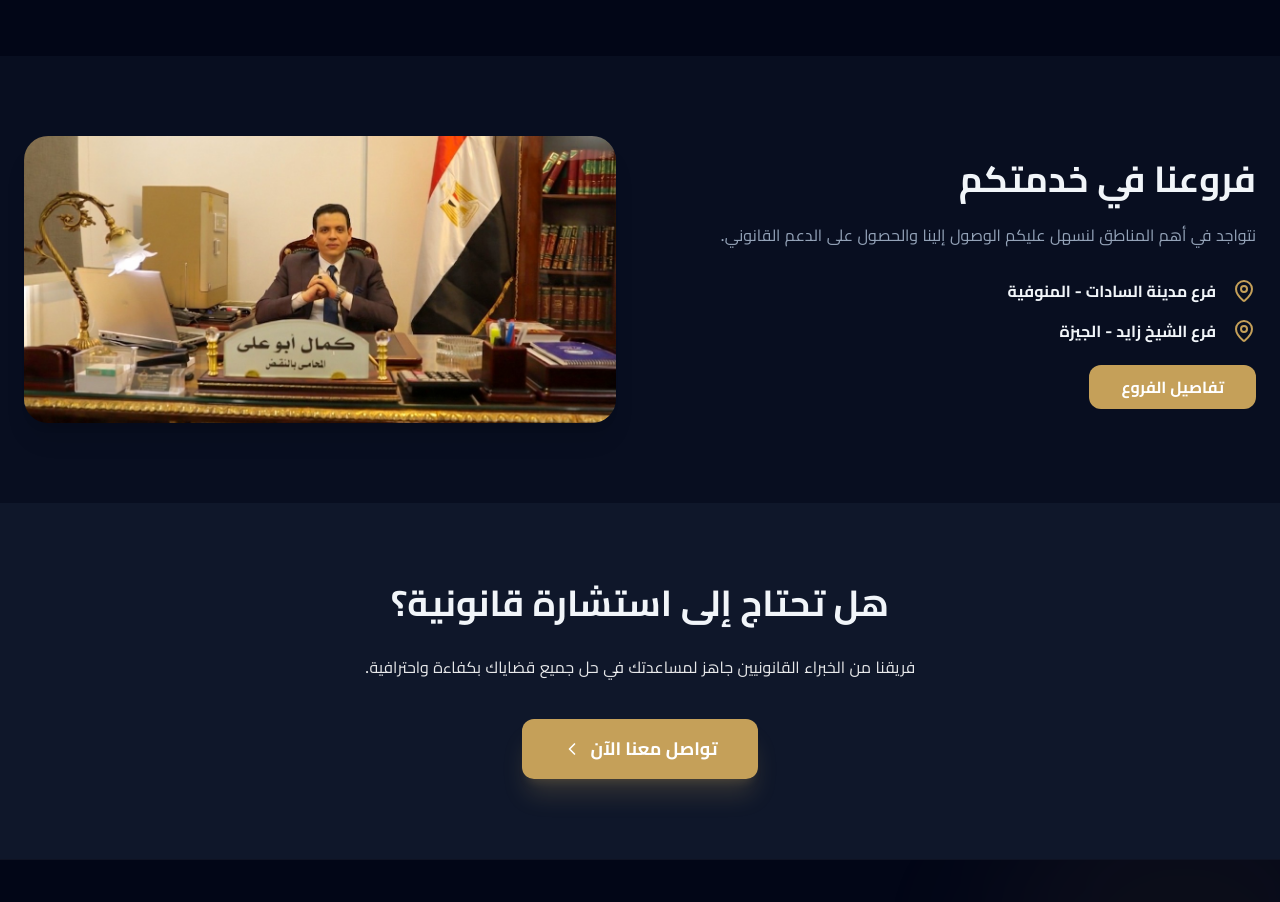
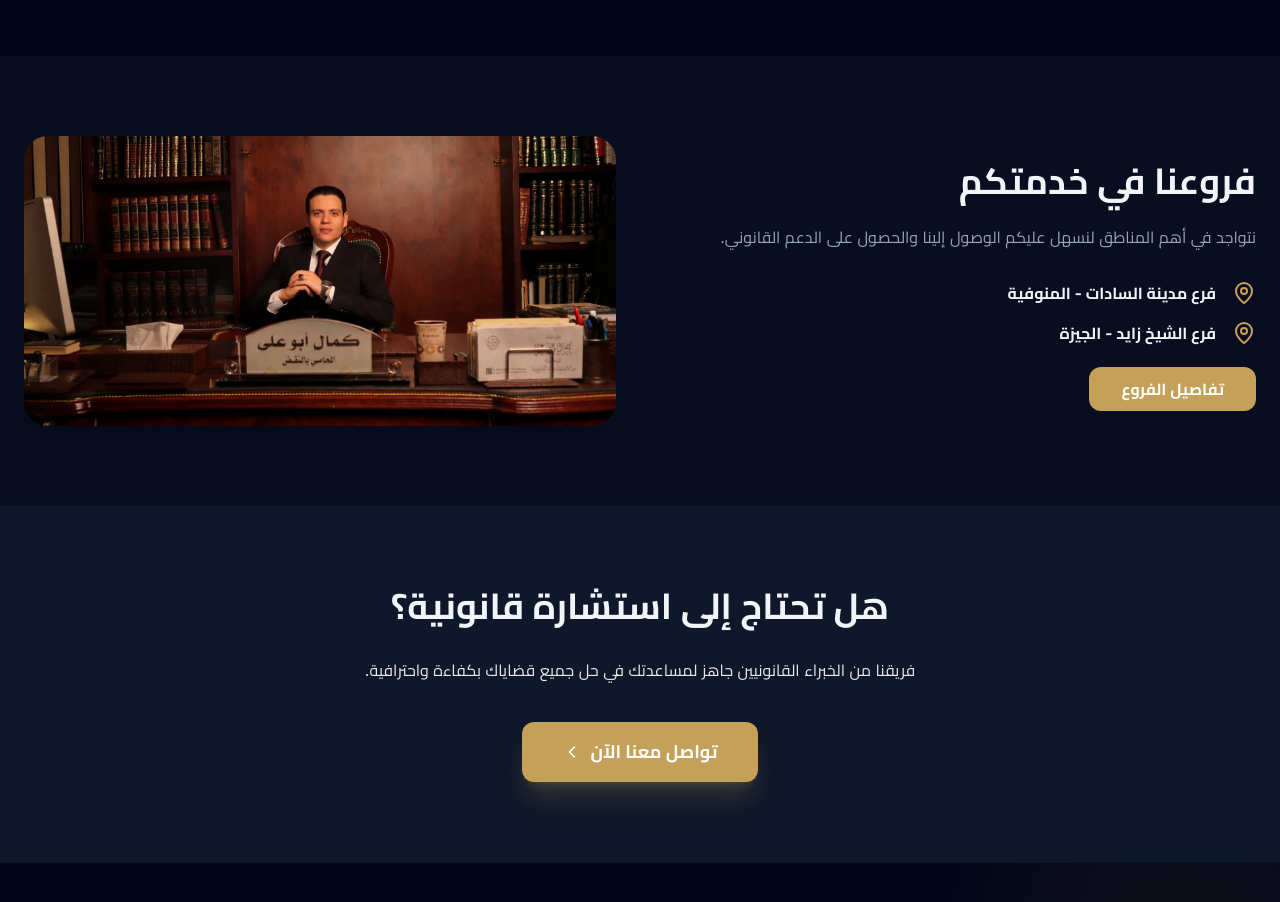
Before and after one commit to deabow/kamal-abo-ali-law, a Next.js app: page / in a window 1280 px wide. Shown: the part 2780-3682 px from the top of the page. Built offline with nearby package versions, Linux system fonts and the light colour scheme; a web font is replaced by a local one.

Commit message:
feat(home): update bottom section image with Counselor Kamal Abu Ali desk photo

```diff
--- a/src/legacy-pages/Home.tsx
+++ b/src/legacy-pages/Home.tsx
@@ -222,12 +222,12 @@ export default function Home({ lang }: { lang: Language }) {
             </div>
             <div className="relative">
               <Image
-                src="/dipo.png"
-                alt="Branches"
+                src="/home-bottom.jpeg"
+                alt={lang === 'ar' ? 'المستشار كمال أبو علي' : 'Counselor Kamal Abu Ali'}
                 width={1280}
                 height={853}
                 sizes="(max-width: 1024px) 100vw, 50vw"
-                className="w-full max-w-full h-auto rounded-3xl shadow-xl"
+                className="w-full max-w-full h-auto rounded-3xl shadow-xl object-cover"
                 style={{ width: '100%', height: 'auto' }}
                 placeholder="blur"
                 blurDataURL={BLUR_IMAGE_PLACEHOLDER}
```
Also changed, not shown: public/home-bottom.jpeg (added), public/صورة تحت .jpeg (added).
